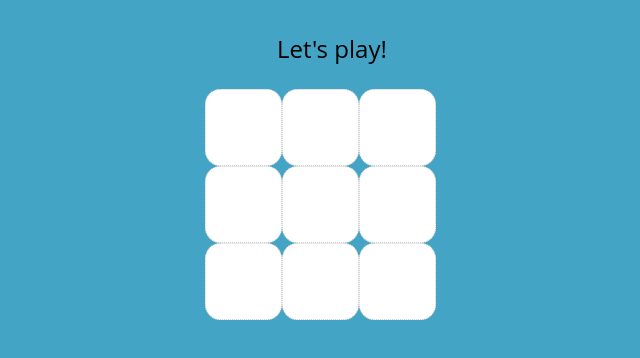
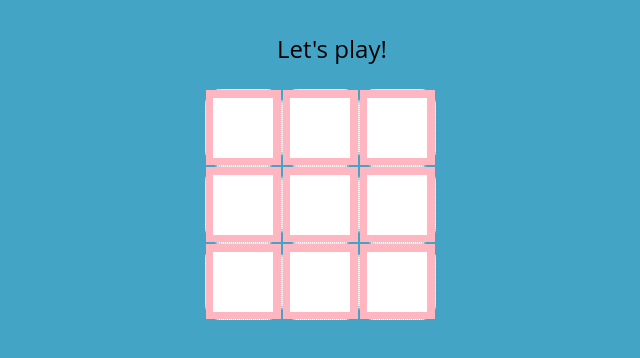
Before and after one commit to ljsimpkin/boxAndDots, a plain HTML site: page index.html in a window 1280 px wide. Shown: the whole page, without its empty margins (308-948 px from the left). Drawn offline with Linux system fonts and the light colour scheme.

Commit message:
cells have element boarders

```diff
--- a/index.html
+++ b/index.html
@@ -9,11 +9,9 @@
 
 <body>
     <div id="message"></div>
-    <div class="board">
-
+    <div class="board"></div>
     </div>
 </body>
-
 
 <script src='./main.js'></script>
 
--- a/main.css
+++ b/main.css
@@ -1,3 +1,7 @@
+:root {
+    --default-line-color: lightpink;
+}
+
 html,
 body {
     height: 100%;
@@ -28,9 +32,7 @@ body {
     flex-wrap: wrap;
 }
 
-.board div {
-    color: green;
-    font-size: 2rem;
+.cell {
     width: 75px;
     height: 75px;
     border: 1px #ccc dotted;
@@ -40,10 +42,51 @@ body {
     display: flex;
     align-items: center;
     justify-content: center;
+    position: relative;
 }
 
 .playerRed {
     border-top: 10px solid;
     border-top-color: red;
-    background-color: red
 }
+
+.box {
+    border: 10px solid black;
+    width: 300px;
+    height: 300px;
+    margin: auto;
+    background-color: white;
+    position: relative
+}
+
+.cellTop {
+    width: 100%;
+    height: 10%;
+    background-color: var(--default-line-color);
+    top: 0;
+    position: absolute;
+}
+
+.cellBottom {
+    width: 100%;
+    height: 10%;
+    background-color: var(--default-line-color);
+    position: absolute;
+    bottom: 0;
+}
+
+.cellLeft {
+    width: 10%;
+    height: 100%;
+    background-color: var(--default-line-color);
+    position: absolute;
+    left: 0;
+}
+
+.cellRight {
+    width: 10%;
+    height: 100%;
+    background-color: var(--default-line-color);
+    position: absolute;
+    right: 0;
+}
--- a/main.js
+++ b/main.js
@@ -43,12 +43,47 @@ function drawBoard(boardNode) {
     BOARD.reduce(cellsToNodes, boardNode)
 }
 
+// function cellsToNodes(boardNode, cell) {
+//     var cell = document.createElement('div')
+//     cell.classList.add('cell')
+//     cell.classList.add(cell.playerColor)
+//     boardNode.appendChild(cell)
+//     return boardNode
+// }
+
 function cellsToNodes(boardNode, cell) {
-    var node = document.createElement('div')
-    node.classList.add(cell.playerColor)
-    boardNode.appendChild(node)
+    var cell = document.createElement('div')
+    var left = document.createElement('div')
+    var right = document.createElement('div')
+    var top = document.createElement('div')
+    var bottom = document.createElement('div')
+
+    cell.classList.add('cell')
+    left.classList.add('cellLeft')
+    right.classList.add('cellRight')
+    top.classList.add('cellTop')
+    bottom.classList.add('cellBottom')
+
+    cell.appendChild(left)
+    cell.appendChild(right)
+    cell.appendChild(top)
+    cell.appendChild(bottom)
+
+    boardNode.appendChild(cell)
     return boardNode
 }
+
+// function insideCells() {
+//     var left = document.createElement('div')
+//     var right = document.createElement('div')
+//     var top = document.createElement('div')
+//     var bottom = document.createElement('div')
+
+//     left.classList.add('leftCell')
+//     right.classList.add('rightCell')
+//     top.classList.add('topCell')
+//     bottom.classList.add('bottomCell')
+// }
 
 function displayMessage(msg, id) {
     document.getElementById(id || 'message').innerHTML = '<p>' + msg + '</p>'
```
